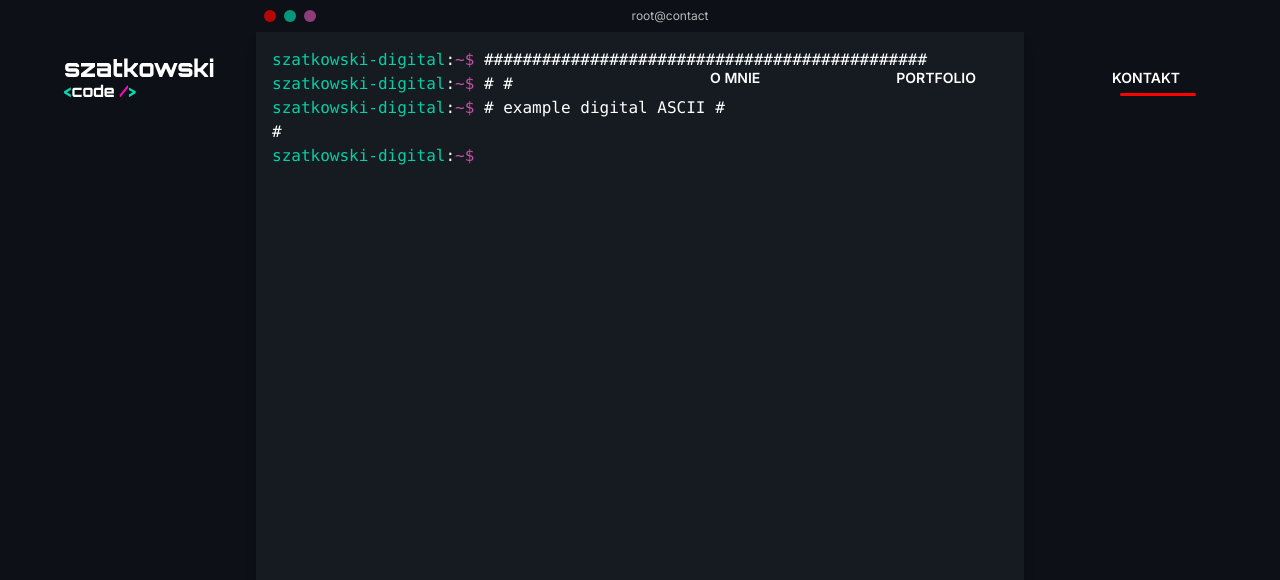
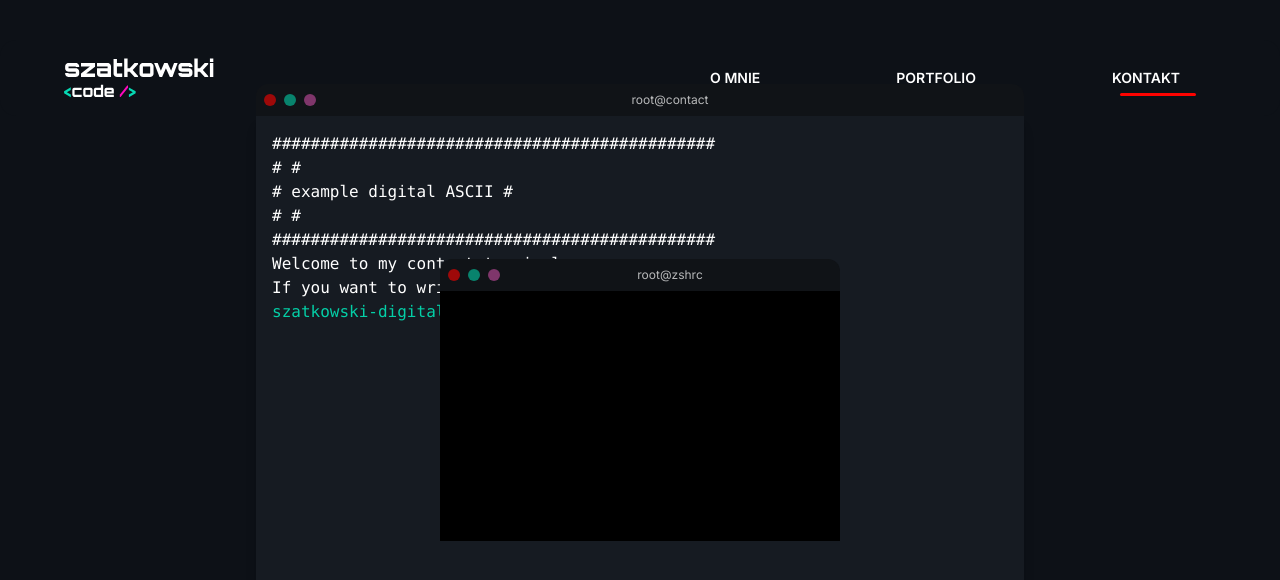
Before and after one commit to Szatkowskicg/szatkowski-code, a React (Vite) app: page /contact in a window 1280 px wide. Shown: the top 580 px of the page. Built offline with nearby package versions, Linux system fonts and the light colour scheme.

Commit message:
szatkowski-code 1.0.6

```diff
--- a/src/components/ContactTerminal.jsx
+++ b/src/components/ContactTerminal.jsx
@@ -1,5 +1,6 @@
 import { useState, useEffect, useRef } from "react";
-import { motion, useDragControls } from "motion/react";
+import { motion } from "motion/react";
+import TerminalWindow from "./TerminalWindow";
 
 export default function ContactTerminal() {
   const [lines, setLines] = useState([]);
@@ -7,9 +8,8 @@ export default function ContactTerminal() {
   const [currentLineIndex, setCurrentLineIndex] = useState(0);
   const [currentText, setCurrentText] = useState("");
   const [charIndex, setCharIndex] = useState(0);
+  const [introDone, setIntroDone] = useState(false);
   const inputRef = useRef(null);
-  const dragControls = useDragControls();
-
   const introLines = [
     "##############################################",
     "#                                            #",
@@ -28,7 +28,7 @@ export default function ContactTerminal() {
             (prev) => prev + introLines[currentLineIndex][charIndex]
           );
           setCharIndex((prev) => prev + 1);
-        }, 30);
+        }, 5);
         return () => clearTimeout(timeout);
       } else {
         setLines((prev) => [...prev, { type: "output", text: currentText }]);
@@ -36,37 +36,53 @@ export default function ContactTerminal() {
         setCharIndex(0);
         setCurrentLineIndex((prev) => prev + 1);
       }
+    } else if (!introDone) {
+      setIntroDone(true);
     }
   }, [charIndex, currentLineIndex]);
 
   const handleKeyDown = (e) => {
-    if (e.key === "Enter") {
-      if (input.trim() === "") {
+    if (e.key === "Enter" && introDone) {
+      const trimmed = input.trim();
+      const mainCmd = trimmed.split(" ")[0].toLowerCase();
+
+      if (trimmed === "") {
         setLines((prev) => [
           ...prev,
+          { type: "input", text: input },
           { type: "output", text: "Type 'contact' to get in touch." },
         ]);
-      } else if (input.trim().toLowerCase() === "contact") {
+      } else if (mainCmd === "clear") {
+        setLines([]);
+      } else if (mainCmd === "contact") {
         setLines((prev) => [
           ...prev,
+          { type: "input", text: input },
           { type: "output", text: "Opening contact form..." },
         ]);
-      } else if (input.trim().toLowerCase() === "whoami") {
+      } else if (mainCmd === "whoami") {
         setLines((prev) => [
           ...prev,
+          { type: "input", text: input },
           { type: "output", text: "Wonderfull person <3" },
         ]);
-      } else if (input.trim().toLowerCase() === "help") {
-        setLines((prev) => [...prev, { type: "output", text: "help info" }]);
-      } else if (input.trim().toLowerCase() === "cd") {
+      } else if (mainCmd === "help") {
         setLines((prev) => [
           ...prev,
+          { type: "input", text: input },
+          { type: "output", text: "help info" },
+        ]);
+      } else if (mainCmd === "cd") {
+        setLines((prev) => [
+          ...prev,
+          { type: "input", text: input },
           { type: "output", text: "Directory secured can't move" },
         ]);
       } else {
         setLines((prev) => [
           ...prev,
-          { type: "output", text: `command not found: ${input}` },
+          { type: "input", text: input },
+          { type: "output", text: `command not found: ${mainCmd}` },
         ]);
       }
       setInput("");
@@ -74,41 +90,29 @@ export default function ContactTerminal() {
   };
 
   return (
-    <motion.div
-      drag
-      dragListener={false}
-      dragControls={dragControls}
-      dragMomentum={false}
-      className="bg-[#101317]/30 rounded-xl w-full max-w-3xl mx-auto"
-    >
-      {/* Header / Drag handle */}
-      <div
-        className="flex flex-row space-x-2 px-2 justify-start items-center py-2"
-        onPointerDown={(e) => dragControls.start(e)}
-      >
-        <div className="bg-color-3/70 rounded-full h-3 w-3"></div>
-        <div className="bg-color-2/70 rounded-full h-3 w-3"></div>
-        <div className="bg-color-1/70 rounded-full h-3 w-3"></div>
-        <div className="flex-1 text-center items-center justify-center">
-          <p className="text-xs text-white/70">root@contact</p>
-        </div>
-      </div>
-
+    <TerminalWindow title={"contact"}>
       {/* Terminal Body */}
       <div
-        className="bg-[#161B22] text-white font-mono p-4 rounded-b-xl shadow-lg w-full max-w-3xl mx-auto h-[600px] overflow-y-auto"
-        onClick={() => inputRef.current.focus()}
+        className="bg-[#161B22] text-white font-mono p-4 rounded-b-xl shadow-lg w-[800px] max-w-3xl mx-auto h-[600px] overflow-y-auto select-text"
+        onClick={() => inputRef.current && inputRef.current.focus()}
       >
         {lines.map((line, i) => (
           <div key={i}>
+            {line.type === "input" ? (
+              <div>
                 <span className="text-color-2">szatkowski-digital</span>:
                 <span className="text-color-1">~$</span> {line.text}
+              </div>
+            ) : (
+              <div>{line.text}</div>
+            )}
           </div>
         ))}
 
         {currentText && <div>{currentText}</div>}
 
-        {/* Input line */}
+        {/* Input line – pokazuj dopiero po intro */}
+        {introDone && (
           <div className="flex">
             <span className="text-color-2">szatkowski-digital</span>:
             <span className="text-color-1">~$</span>
@@ -122,7 +126,8 @@ export default function ContactTerminal() {
               autoFocus
             />
           </div>
+        )}
       </div>
-    </motion.div>
+    </TerminalWindow>
   );
 }
--- /dev/null
+++ b/src/components/TerminalWindow.jsx
@@ -0,0 +1,43 @@
+import { motion, useDragControls } from "motion/react";
+
+const TerminalWindow = ({ title, children, delay = 0 }) => {
+  const dragControls = useDragControls();
+
+  return (
+    <motion.div
+      initial={{ opacity: 0, y: 50, scale: 0.8 }}
+      animate={{ opacity: 1, y: 0, scale: 1 }}
+      transition={{ duration: 0.3, delay: delay }}
+      exit={{
+        opacity: 0,
+        y: 50,
+        transition: { ease: "easeIn", duration: 0.3 },
+      }}
+      drag
+      dragListener={false}
+      dragControls={dragControls}
+      dragMomentum={false}
+      className="bg-[#101317] rounded-xl max-w-3xl mx-auto select-none absolute"
+    >
+      {/* Header / Drag handle */}
+      <div
+        className="flex flex-row space-x-2 px-2 justify-start items-center py-2"
+        onPointerDown={(e) => dragControls.start(e)}
+      >
+        <div className="bg-color-3/60 rounded-full h-3 w-3"></div>
+
+        <div className="bg-color-2/60 rounded-full h-3 w-3"></div>
+
+        <div className="bg-color-1/60 rounded-full h-3 w-3"></div>
+
+        <div className="flex-1 text-center items-center justify-center">
+          <p className="text-xs text-white/70">root@{title}</p>
+        </div>
+      </div>
+
+      {children}
+    </motion.div>
+  );
+};
+
+export default TerminalWindow;
--- a/src/pages/Contact.jsx
+++ b/src/pages/Contact.jsx
@@ -1,9 +1,18 @@
 import ContactTerminal from "../components/ContactTerminal";
+import TerminalWindow from "../components/TerminalWindow";
 
 const Contact = () => {
   return (
-    <div className="container">
+    <div className="relative w-full h-screen md:h-[100dvh] flex items-center justify-center overflow-hidden">
+      <TerminalWindow title={"scScan"}>
+        <div className="h-[250px] w-[400px] bg-black"></div>
+      </TerminalWindow>
+
       <ContactTerminal />
+
+      <TerminalWindow title={"zshrc"}>
+        <div className="h-[250px] w-[400px] bg-black"></div>
+      </TerminalWindow>
     </div>
   );
 };
--- a/src/pages/Hero.jsx
+++ b/src/pages/Hero.jsx
@@ -1,4 +1,3 @@
-import React from "react";
 import Button from "../components/Button";
 import { Link } from "react-router-dom";
 import { motion } from "motion/react";
```
Lines whose indentation alone changed are shown as unchanged.
